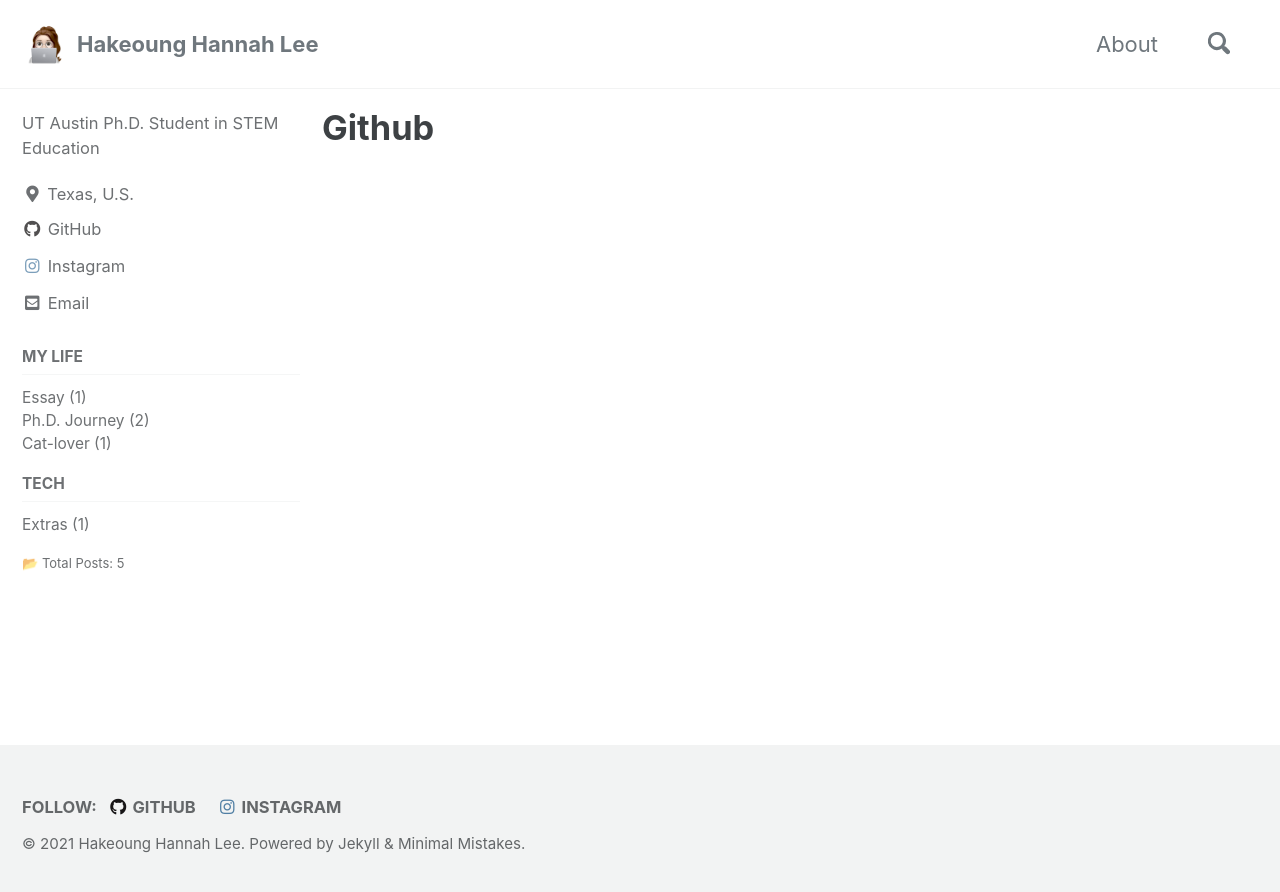
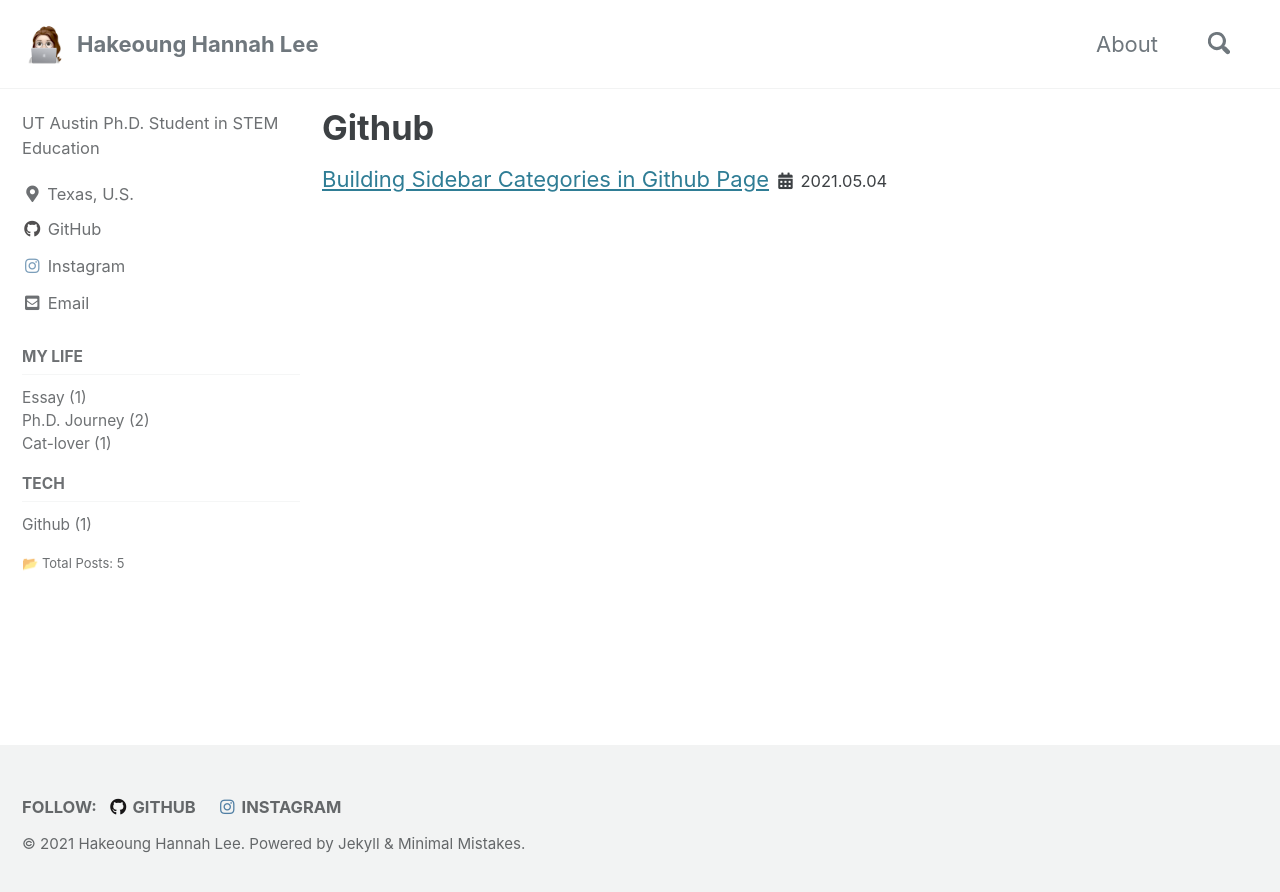
Before and after one commit to HakeoungLee/HakeoungLee.github.io, a Jekyll site: the page built from _pages/categories/category-github.md, in a window 1280 px wide. Shown: the top 892 px of the page. Built offline with Jekyll 4.4.1, drawn with Linux system fonts in a browser that asks for light colours; cached includes are drawn as plain includes; comment, search, counter and statistics services are not loaded.

Commit message:
Update 2021-05-04-sidebarpost.md

```diff
--- a/_posts/2021-05-04-sidebarpost.md
+++ b/_posts/2021-05-04-sidebarpost.md
@@ -5,7 +5,7 @@ toc: true
 toc_label: "Table of Contents"
 toc_icon: "paw"
 categories:
-  - Extras
+  - Github
 
 title:  "Building Sidebar Categories in Github Page"
 ---
```
